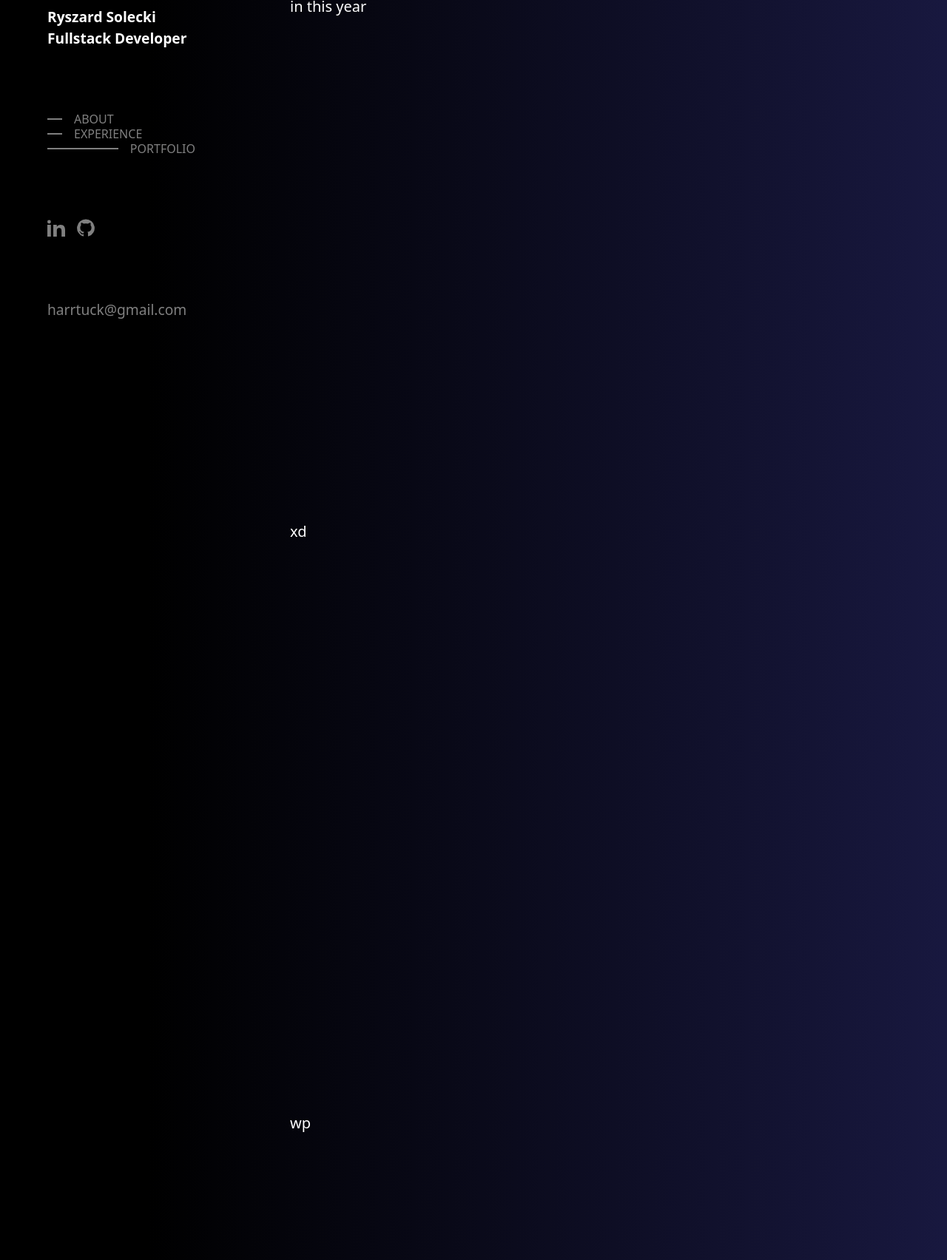
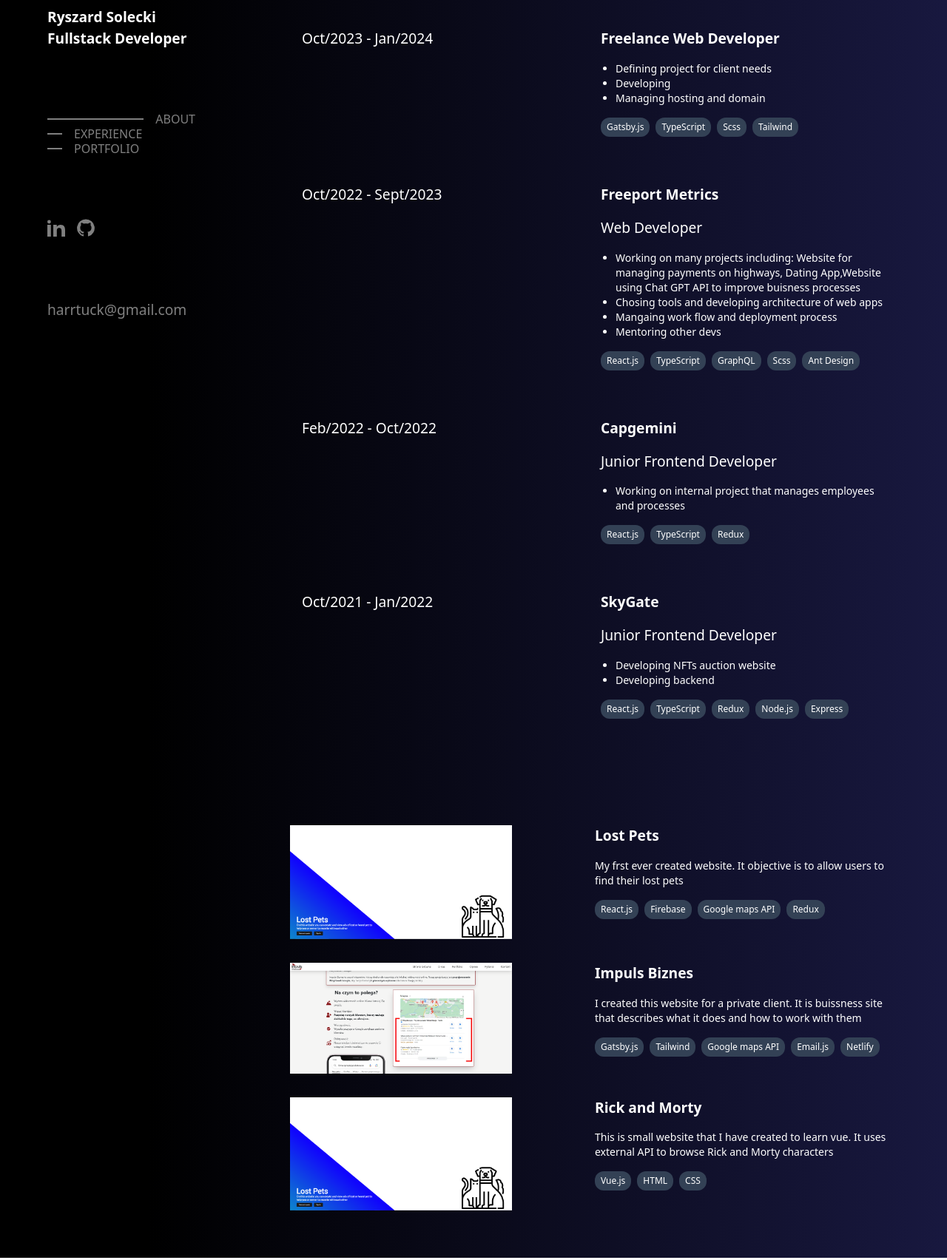
Before and after one commit to Carroway256/my-portfolio, a Gatsby site: page / in a window 1280 px wide. Shown: the part 256-1960 px from the top of the page at 74% size. Built offline with nearby package versions, Linux system fonts and the light colour scheme; Gatsby itself is replaced by a stand-in of ours.

```diff
--- /dev/null
+++ b/src/components/StackItem.js
@@ -0,0 +1,5 @@
+import * as React from 'react';
+const StackItem = ({ techName }) => {
+  return <div className="rounded-xl bg-slate-700 px-2 py-1 text-[12px] text-white">{techName}</div>;
+};
+export default StackItem;
--- /dev/null
+++ b/src/components/experience.js
@@ -0,0 +1,108 @@
+import * as React from 'react';
+import './experience.scss';
+import StackItem from './StackItem.js';
+const Experience = () => {
+  return (
+    <div className="flex flex-col gap-8">
+      <ExperienceItem
+        date={'Oct/2023 - Jan/2024'}
+        company={'Freelance Web Developer'}
+        content={
+          <>
+            <li>Defining project for client needs</li>
+            <li>Developing</li>
+            <li>Managing hosting and domain</li>
+          </>
+        }
+        stack={
+          <div className="flex gap-2">
+            <StackItem techName={'Gatsby.js'} />
+            <StackItem techName={'TypeScript'} />
+            <StackItem techName={'Scss'} />
+            <StackItem techName={'Tailwind'} />
+          </div>
+        }
+      />
+      <ExperienceItem
+        date={'Oct/2022 - Sept/2023'}
+        company={'Freeport Metrics'}
+        title={'Web Developer'}
+        content={
+          <>
+            <li>
+              Working on many projects including: Website for managing payments on highways, Dating
+              App,Website using Chat GPT API to improve buisness processes
+            </li>
+            <li>Chosing tools and developing architecture of web apps</li>
+            <li>Mangaing work flow and deployment process</li>
+            <li>Mentoring other devs</li>
+          </>
+        }
+        stack={
+          <div className="flex gap-2">
+            <StackItem techName={'React.js'} />
+            <StackItem techName={'TypeScript'} />
+            <StackItem techName={'GraphQL'} />
+            <StackItem techName={'Scss'} />
+            <StackItem techName={'Ant Design'} />
+          </div>
+        }
+      />
+      <ExperienceItem
+        date={'Feb/2022 - Oct/2022'}
+        company={'Capgemini'}
+        title={'Junior Frontend Developer'}
+        content={
+          <>
+            <li>Working on internal project that manages employees and processes</li>
+          </>
+        }
+        stack={
+          <div className="flex gap-2">
+            <StackItem techName={'React.js'} />
+            <StackItem techName={'TypeScript'} />
+            <StackItem techName={'Redux'} />
+          </div>
+        }
+      />
+
+      <ExperienceItem
+        date={'Oct/2021 - Jan/2022'}
+        company={'SkyGate '}
+        title={'Junior Frontend Developer'}
+        content={
+          <>
+            <li>Developing NFTs auction website</li>
+            <li>Developing backend</li>
+          </>
+        }
+        stack={
+          <div className="flex gap-2">
+            <StackItem techName={'React.js'} />
+            <StackItem techName={'TypeScript'} />
+            <StackItem techName={'Redux'} />
+            <StackItem techName={'Node.js'} />
+            <StackItem techName={'Express'} />
+          </div>
+        }
+      />
+    </div>
+  );
+};
+export default Experience;
+
+const ExperienceItem = ({ date, company, title, content, stack }) => {
+  return (
+    <div className="experience-item  flex gap-4 rounded-xl p-4  hover:shadow-2xl">
+      <div className="w-1/2">{date}</div>
+      <div className="w-1/2">
+        <div className="flex  min-w-0 flex-col gap-4">
+          <div className="font-bold">{company}</div>
+          {title ? <div>{title}</div> : null}
+          <ul className="list-disc text-sm">{content}</ul>
+          <div>{stack}</div>
+        </div>
+      </div>
+    </div>
+  );
+};
--- /dev/null
+++ b/src/components/experience.scss
@@ -0,0 +1,7 @@
+.experience-item {
+  ul {
+    li {
+      margin-left: 20px;
+    }
+  }
+}
--- a/src/components/navBar.js
+++ b/src/components/navBar.js
@@ -1,5 +1,6 @@
 import React from 'react';
 import './navBar.scss';
+import { Link } from 'gatsby';
 const NavBar = ({ tab, setTab }) => {
   return (
     <div>
@@ -19,6 +20,7 @@
 };
 const NavBarItem = ({ name, onClick, isSelected }) => {
   return (
+    <Link to={`#${name}`} smooth>
       <div
         className={`listElement ${isSelected ? 'listElement-selected' : ''} flex opacity-50`}
         onClick={onClick}
@@ -30,6 +32,7 @@
         ></div>{' '}
         <div className="text-[16px] uppercase">{name}</div>
       </div>
+    </Link>
   );
 };
 export default NavBar;
--- /dev/null
+++ b/src/components/portfolio.js
@@ -0,0 +1,94 @@
+import { Link } from 'gatsby';
+import * as React from 'react';
+import { StaticImage } from 'gatsby-plugin-image';
+
+import StackItem from './StackItem.js';
+const Portfolio = () => {
+  return (
+    <div className="flex flex-col gap-8">
+      <PortfolioItem
+        site={
+          <Link to="https://lost-pets.pl/">
+            <StaticImage
+              src="../images/lost-pets.PNG"
+              alt="A dinosaur"
+              className="max-w-[300px]   "
+            />
+          </Link>
+        }
+        title={'Lost Pets'}
+        description={
+          'My frst ever created website. It objective is to allow users to find their lost pets'
+        }
+        stack={
+          <div className="flex gap-2">
+            <StackItem techName={'React.js'} />
+            <StackItem techName={'Firebase'} />
+            <StackItem techName={'Google maps API'} />
+            <StackItem techName={'Redux'} />
+          </div>
+        }
+      />
+      <PortfolioItem
+        site={
+          <Link to="https://impuls-biznes.pl/">
+            <StaticImage
+              src="../images/impuls-biznes.PNG"
+              alt="A dinosaur"
+              className="max-w-[300px]   "
+            />
+          </Link>
+        }
+        title={'Impuls Biznes'}
+        description={
+          'I created this website for a private client. It is buissness site that describes what it does and how to work with them'
+        }
+        stack={
+          <div className="flex gap-2">
+            <StackItem techName={'Gatsby.js'} />
+            <StackItem techName={'Tailwind'} />
+            <StackItem techName={'Google maps API'} />
+            <StackItem techName={'Email.js'} />
+            <StackItem techName={'Netlify'} />
+          </div>
+        }
+      />
+      <PortfolioItem
+        site={
+          <Link to="https://lost-pets.pl/">
+            <StaticImage
+              src="../images/lost-pets.PNG"
+              alt="A dinosaur"
+              className="max-w-[300px]   "
+            />
+          </Link>
+        }
+        title={'Rick and Morty'}
+        description={
+          'This is small website that I have created to learn vue. It uses external API to browse Rick and Morty characters'
+        }
+        stack={
+          <div className="flex gap-2">
+            <StackItem techName={'Vue.js'} />
+            <StackItem techName={'HTML'} />
+            <StackItem techName={'CSS'} />
+          </div>
+        }
+      />
+    </div>
+  );
+};
+export default Portfolio;
+
+const PortfolioItem = ({ title, site, description, stack }) => {
+  return (
+    <div className="flex">
+      <div className="w-1/2">{site}</div>
+      <div className="flex w-1/2 flex-col gap-4">
+        <div className="font-bold">{title}</div>
+        <div className="text-sm">{description}</div>
+        <div>{stack}</div>
+      </div>
+    </div>
+  );
+};
--- a/src/hooks/IsInView.js
+++ b/src/hooks/IsInView.js
@@ -1,16 +1,19 @@
 import React from 'react';
-export default function useOnScreen(ref) {
-  const [isIntersecting, setIntersecting] = React.useState(false);
+export default function useIsInViewport(ref) {
+  const [isIntersecting, setIsIntersecting] = React.useState(false);
 
   const observer = React.useMemo(
-    () => new IntersectionObserver(([entry]) => setIntersecting(entry.isIntersecting)),
-    [ref],
+    () => new IntersectionObserver(([entry]) => setIsIntersecting(entry.isIntersecting)),
+    [],
   );
 
   React.useEffect(() => {
     observer.observe(ref.current);
-    return () => observer.disconnect();
-  }, []);
+
+    return () => {
+      observer.disconnect();
+    };
+  }, [ref, observer]);
 
   return isIntersecting;
 }
--- a/src/pages/index.js
+++ b/src/pages/index.js
@@ -1,48 +1,62 @@
 import React, { useEffect, useState, useRef } from 'react';
 import { StaticImage } from 'gatsby-plugin-image';
 import NavBar from '../components/navBar';
-import useOnScreen from '../hooks/IsInView';
+import useIsInViewport from '../hooks/IsInView';
 import '../styles/index.css';
 import { navigate } from 'gatsby';
+import Experience from '../components/experience';
+import Portfolio from '../components/portfolio';
 const IndexPage = () => {
   const [isCoppied, setIsCoppied] = useState(false);
-  const [tab, setTab] = useState('');
+  const [tab, setTab] = useState('about');
 
   const aboutRef = useRef(3);
   const experienceRef = useRef(2);
   const portfolioRef = useRef(1);
 
-  const isAboutVisible = useOnScreen(aboutRef);
-  const isExperienceVisible = useOnScreen(experienceRef);
-  const isPortfolioVisible = useOnScreen(portfolioRef);
+  const isAboutVisible = useIsInViewport(aboutRef);
+  const isExperienceVisible = useIsInViewport(experienceRef);
+  const isPortfolioVisible = useIsInViewport(portfolioRef);
 
   useEffect(() => {
     let btn = document.querySelector('.mouse-cursor-gradient-tracking');
     btn.addEventListener('mousemove', (e) => {
-      let x = e.clientX;
+      let x = e.pageX;
       let y = e.pageY;
-      btn.style.setProperty('--y', y + 'px');
+
       if (x > document.body.clientWidth - 100) {
       } else {
         btn.style.setProperty('--x', x + 'px');
       }
+      if (y > document.body.clientHeight - 100) {
+      } else {
+        btn.style.setProperty('--y', y + 'px');
+      }
     });
   }, []);
+  // useEffect(() => {
+  //   console.log('change of exp');
+  //   if (isExperienceVisible === true) setTab('experience');
+  // }, [isExperienceVisible]);
+
+  // useEffect(() => {
+  //   console.log('change of ab');
+  //   if (isAboutVisible === true) setTab('about');
+  // }, [isAboutVisible]);
+
+  // useEffect(() => {
+  //   console.log('change of port');
+  //   if (isPortfolioVisible === true) setTab('portfolio');
+  // }, [isPortfolioVisible]);
+
   useEffect(() => {
-    isAboutVisible && setTab('about');
-  }, [isAboutVisible]);
-  useEffect(() => {
-    isExperienceVisible && setTab('experience');
-  }, [isExperienceVisible]);
-  useEffect(() => {
-    isPortfolioVisible && setTab('portfolio');
-  }, [isPortfolioVisible]);
-  useEffect(() => {
-    console.log(tab);
-    if (tab === 'about') aboutRef.current?.scrollIntoView({ behavior: 'smooth' });
-    if (tab === 'experience') experienceRef.current?.scrollIntoView({ behavior: 'smooth' });
-    if (tab === 'portfolio') portfolioRef.current?.scrollIntoView({ behavior: 'smooth' });
-  }, [tab]);
+    if (isExperienceVisible === true || (isPortfolioVisible === false && isAboutVisible === false))
+      setTab('experience');
+    if (isPortfolioVisible === true || (isExperienceVisible === false && isAboutVisible === false))
+      setTab('portfolio');
+    if (isAboutVisible === true || (isPortfolioVisible === false && isExperienceVisible === false))
+      setTab('about');
+  }, [isPortfolioVisible, isExperienceVisible, isAboutVisible]);
 
   return (
     <div>
@@ -115,22 +129,22 @@
             </div>
           </div>
 
-          <div className=" ml-auto flex flex-col py-40 text-[20px]">
-            <div ref={aboutRef} className="h-[100vh]">
+          <div className=" ml-auto flex flex-col  ">
+            <section id="about" ref={aboutRef} className="py-16">
               {' '}
               I started my programming journey with CS50 course from harvard and self learning.
               After one year i got my first job and I have been working or freelancing ever since
               which is a bit above 2 years. I will also finish my bachelors degree in computer
               science in this year
-            </div>{' '}
-            <div ref={experienceRef} className="h-[100vh]">
+            </section>{' '}
+            <section id="experience" ref={experienceRef} className="py-16">
               {' '}
-              xd
-            </div>{' '}
-            <div ref={portfolioRef} className="h-[100vh]">
+              <Experience />
+            </section>{' '}
+            <section id="portfolio" ref={portfolioRef} className="py-16">
               {' '}
-              wp
-            </div>{' '}
+              <Portfolio />
+            </section>{' '}
           </div>
         </div>
       </div>{' '}
--- a/src/styles/global.css
+++ b/src/styles/global.css
@@ -1,13 +1,16 @@
 @tailwind base;
 @tailwind components;
 @tailwind utilities;
+html {
+  scroll-behavior: smooth;
+}
 ::-webkit-scrollbar {
   width: 10px;
 }
 
 /* Track */
 ::-webkit-scrollbar-track {
-  background: #949393;
+  background: rgb(24, 24, 63);
 }
 
 /* Handle */
```
Also changed, not shown: src/images/impuls-biznes.PNG (added), src/images/lost-pets.PNG (added), static/impuls-biznes.PNG (added), static/lost-pets.PNG (added). Lines whose indentation alone changed are shown as unchanged.
